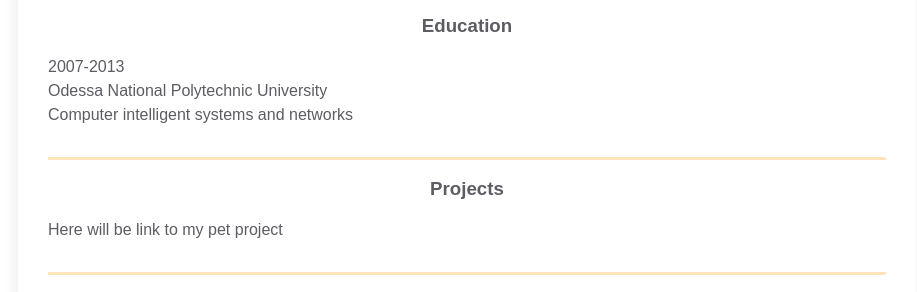
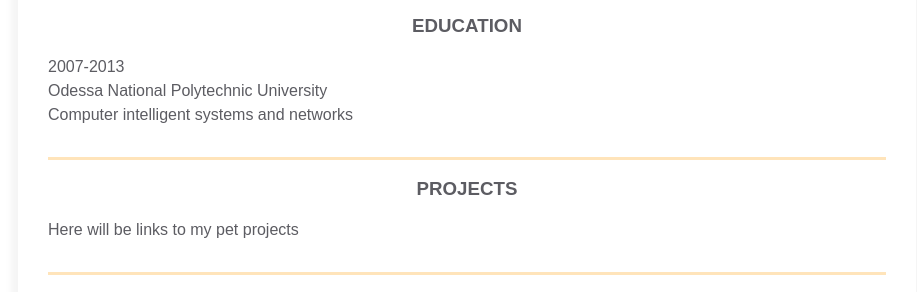
Before and after one commit to ieqipo/homepage, a plain HTML site: page index.html in a window 1280 px wide. Shown: the part 1175-1467 px from the top of the page, without its empty margins (173-1090 px from the left). Drawn offline with Linux system fonts and the light colour scheme.

Commit message:
made uppercase for some blocks

```diff
--- a/index.html
+++ b/index.html
@@ -145,7 +145,7 @@
 
                 <div class="resume__block">
                     <div class="skills">
-                        <h3 class="skills__header">Education</h3>
+                        <h3 class="skills__header">EDUCATION</h3>
                         <div class="skills__text">
                             <div>2007-2013</div>
                             <div>Odessa National Polytechnic University</div>
@@ -156,9 +156,9 @@
 
                 <div class="resume__block">
                     <div class="skills">
-                        <h3 class="skills__header">Projects</h3>
+                        <h3 class="skills__header">PROJECTS</h3>
                         <div class="skills__text">
-                            <div>Here will be link to my pet project</div>
+                            <div>Here will be links to my pet projects</div>
                         </div>
                     </div>
                 </div>
```
